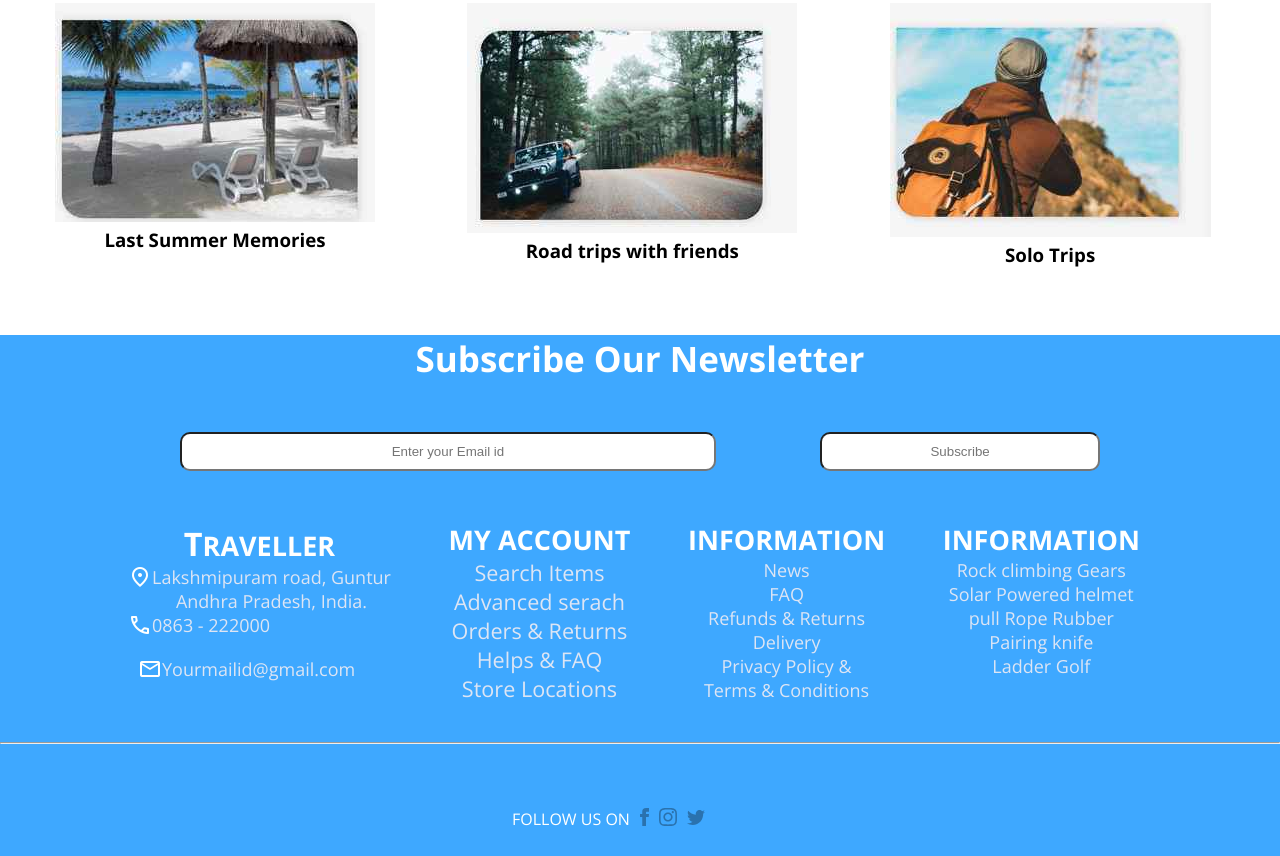
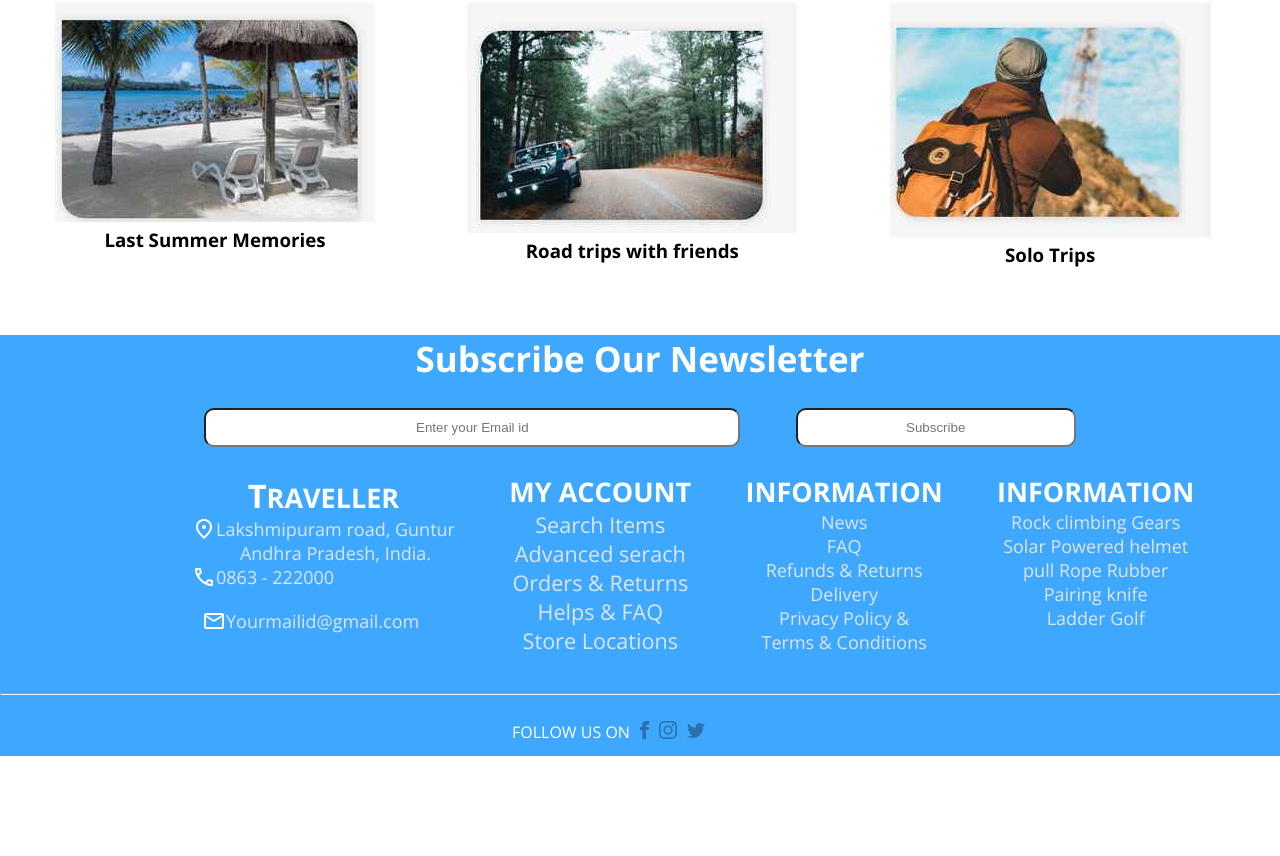
Before and after one commit to SourabhBurman/Traveller-Symphony, a website: page index.html in a window 1280 px wide. Shown: the part 3274-4130 px from the top of the page. After the commit the page ends 4030 px from the top, so only its background shows below. Drawn offline with nearby package versions, Linux system fonts and the light colour scheme.

Commit message:
changes in fotter

```diff
--- a/style.css
+++ b/style.css
@@ -623,7 +623,7 @@ h4 {
 }
 .footer input {
   text-align: center;
-  margin: 50px;
+  margin: 2%;
   padding: 10px;
 }
 .footer > p {
@@ -660,7 +660,7 @@ h4 {
   font-size: large;
   /* row-gap:80%; */
   /* column-gap: 20%; */
-  padding-left: 10%;
+  padding-left: 15%;
   padding-bottom: 3%;
 }
 /* .trav{
@@ -671,11 +671,11 @@ h4 {
 .social {
   /* display:grid; */
   /* grid-template-rows: repeat(1px,4); */
-  padding: 5%;
+  padding: 2%;
   padding-left: 40%;
   gap: 10px;
   display: flex;
-  padding-bottom: 2%;
+  padding-bottom: 1%;
   flex-direction: row;
 }
 .social > p {
```
